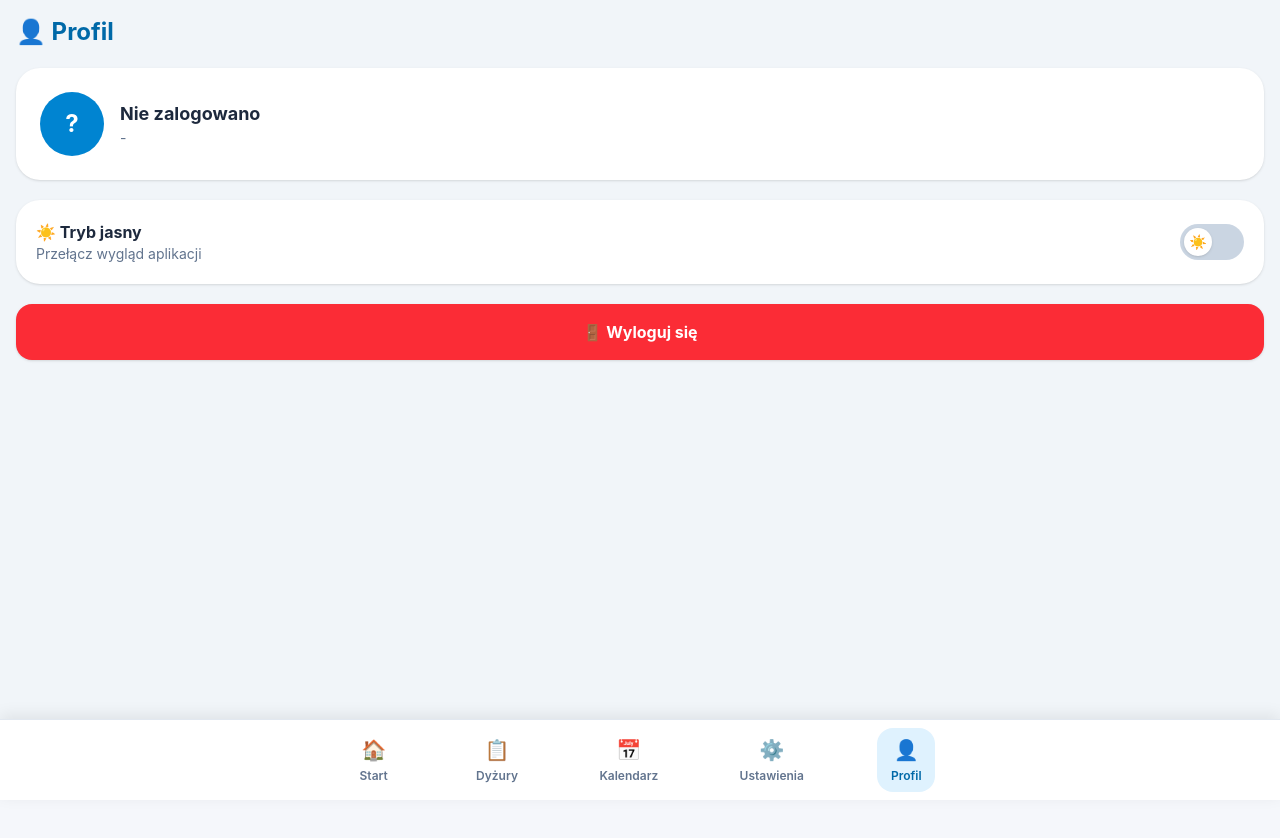
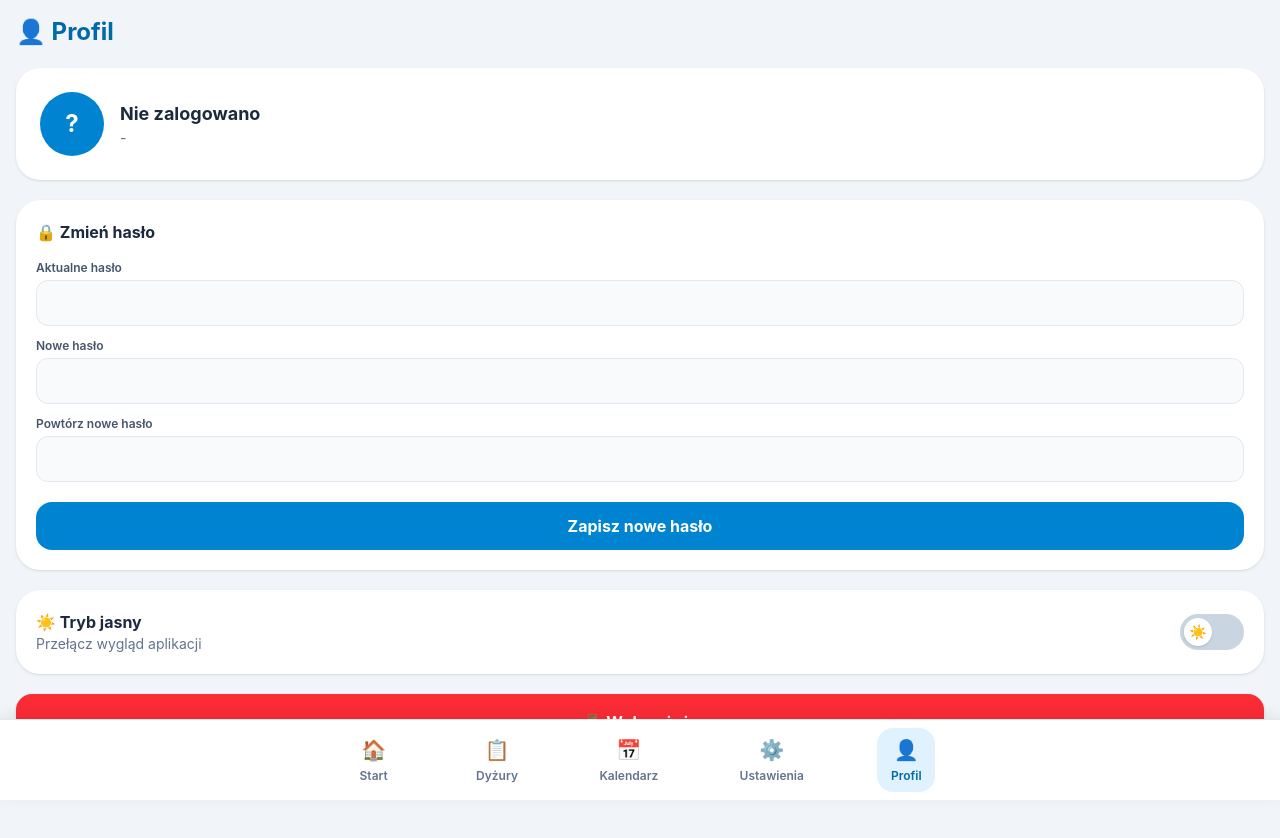
Before and after one commit to Julka616/nurse-pay, a React (Vite) app: page /profile in a window 1280 px wide. Shown: the top 838 px of the page. Before the commit the page ends 800 px from the top, so only its background shows below. Built offline with nearby package versions, Linux system fonts and the light colour scheme; no server answers.

Commit message:
Resetowanie hasła

```diff
--- a/src/pages/Profile.jsx
+++ b/src/pages/Profile.jsx
@@ -1,183 +1,217 @@
 import { useEffect, useState } from "react";
 import { useNavigate } from "react-router-dom";
 import { getTheme, setTheme as saveTheme } from "../utils/theme";
-
+import api from "../utils/api";
 
 function Profile() {
-
   const navigate = useNavigate();
 
   const [user, setUser] = useState(null);
-
   const [theme, setThemeState] = useState("light");
 
+  // Stany dla formularza zmiany hasła
+  const [currentPassword, setCurrentPassword] = useState("");
+  const [newPassword, setNewPassword] = useState("");
+  const [confirmPassword, setConfirmPassword] = useState("");
+
+  const [passwordMessage, setPasswordMessage] = useState("");
+  const [passwordError, setPasswordError] = useState("");
+  const [loading, setLoading] = useState(false);
 
   useEffect(() => {
-
     const savedUser =
-      JSON.parse(
-        localStorage.getItem("user")
-      ) || null;
+      JSON.parse(localStorage.getItem("user")) || null;
 
     setUser(savedUser);
-
     setThemeState(getTheme());
-
   }, []);
 
-
   const toggleTheme = () => {
-
-    const newTheme =
-      theme === "dark" ? "light" : "dark";
-
+    const newTheme = theme === "dark" ? "light" : "dark";
     saveTheme(newTheme);
-
     setThemeState(newTheme);
-
   };
 
+  const handleLogout = () => {
+    const confirmed = window.confirm("Czy na pewno chcesz się wylogować?");
+    if (!confirmed) return;
 
-  const handleLogout = () => {
+    localStorage.removeItem("token");
+    localStorage.removeItem("user");
+    navigate("/");
+  };
 
-    const confirmed = window.confirm(
-      "Czy na pewno chcesz się wylogować?"
-    );
+  const handleChangePassword = async (e) => {
+    e.preventDefault();
+    setPasswordMessage("");
+    setPasswordError("");
 
-    if (!confirmed) {
+    if (newPassword !== confirmPassword) {
+      setPasswordError("Nowe hasła nie są identyczne.");
       return;
     }
 
-    localStorage.removeItem("token");
-    localStorage.removeItem("user");
+    if (newPassword.length < 6) {
+      setPasswordError("Nowe hasło musi mieć co najmniej 6 znaków.");
+      return;
+    }
 
-    navigate("/");
+    try {
+      setLoading(true);
+      const res = await api.post("/auth/change-password", {
+        currentPassword,
+        newPassword
+      });
 
+      setPasswordMessage(res.data.message || "Hasło zostało zmienione.");
+      setCurrentPassword("");
+      setNewPassword("");
+      setConfirmPassword("");
+    } catch (err) {
+      setPasswordError(
+        err.response?.data?.message || "Nie udało się zmienić hasła."
+      );
+    } finally {
+      setLoading(false);
+    }
   };
 
-
-  const initials =
-    user
-      ? `${user.firstName?.[0] || ""}${user.lastName?.[0] || ""}`.toUpperCase()
-      : "?";
-
+  const initials = user
+    ? `${user.firstName?.[0] || ""}${user.lastName?.[0] || ""}`.toUpperCase()
+    : "?";
 
   return (
-
     <div className="min-h-screen bg-slate-100 dark:bg-slate-900 p-4 pb-24 transition-colors">
-
-
       <h1 className="text-2xl font-bold text-sky-700 dark:text-sky-400 mb-5">
-
         👤 Profil
-
       </h1>
 
-
-
+      {/* DANE UŻYTKOWNIKA */}
       <div className="bg-white dark:bg-slate-800 rounded-3xl shadow p-6 mb-5 flex items-center gap-4 transition-colors">
-
         <div className="w-16 h-16 rounded-full bg-sky-600 text-white flex items-center justify-center text-2xl font-bold shrink-0">
-
           {initials}
-
         </div>
 
         <div>
-
           <h2 className="text-lg font-bold text-slate-800 dark:text-white">
-
             {user
               ? `${user.firstName} ${user.lastName}`
               : "Nie zalogowano"}
-
           </h2>
 
           <p className="text-slate-500 dark:text-slate-400 text-sm">
-
             {user?.email || "-"}
-
           </p>
-
         </div>
-
       </div>
 
+      {/* SEKCJA ZMIANY HASŁA */}
+      <div className="bg-white dark:bg-slate-800 rounded-3xl shadow p-5 mb-5 transition-colors">
+        <h2 className="font-bold text-slate-800 dark:text-white mb-4">
+          🔒 Zmień hasło
+        </h2>
 
+        {passwordMessage && (
+          <div className="bg-emerald-100 dark:bg-emerald-950 text-emerald-700 dark:text-emerald-300 rounded-2xl p-3 mb-4 text-sm">
+            {passwordMessage}
+          </div>
+        )}
 
-      <div className="bg-white dark:bg-slate-800 rounded-3xl shadow p-5 mb-5 transition-colors">
+        {passwordError && (
+          <div className="bg-red-100 dark:bg-red-950 text-red-700 dark:text-red-300 rounded-2xl p-3 mb-4 text-sm">
+            {passwordError}
+          </div>
+        )}
 
-        <div className="flex items-center justify-between">
+        <form onSubmit={handleChangePassword} className="space-y-3">
+          <div>
+            <label className="block text-xs font-semibold text-slate-600 dark:text-slate-300 mb-1">
+              Aktualne hasło
+            </label>
+            <input
+              type="password"
+              value={currentPassword}
+              onChange={(e) => setCurrentPassword(e.target.value)}
+              required
+              className="w-full bg-slate-50 dark:bg-slate-700 text-slate-800 dark:text-white rounded-xl p-3 border border-slate-200 dark:border-slate-600 focus:outline-none focus:ring-2 focus:ring-sky-500 text-sm"
+            />
+          </div>
 
           <div>
+            <label className="block text-xs font-semibold text-slate-600 dark:text-slate-300 mb-1">
+              Nowe hasło
+            </label>
+            <input
+              type="password"
+              value={newPassword}
+              onChange={(e) => setNewPassword(e.target.value)}
+              required
+              className="w-full bg-slate-50 dark:bg-slate-700 text-slate-800 dark:text-white rounded-xl p-3 border border-slate-200 dark:border-slate-600 focus:outline-none focus:ring-2 focus:ring-sky-500 text-sm"
+            />
+          </div>
 
+          <div>
+            <label className="block text-xs font-semibold text-slate-600 dark:text-slate-300 mb-1">
+              Powtórz nowe hasło
+            </label>
+            <input
+              type="password"
+              value={confirmPassword}
+              onChange={(e) => setConfirmPassword(e.target.value)}
+              required
+              className="w-full bg-slate-50 dark:bg-slate-700 text-slate-800 dark:text-white rounded-xl p-3 border border-slate-200 dark:border-slate-600 focus:outline-none focus:ring-2 focus:ring-sky-500 text-sm"
+            />
+          </div>
+
+          <button
+            type="submit"
+            disabled={loading}
+            className="w-full bg-sky-600 hover:bg-sky-700 text-white font-bold py-3 rounded-2xl transition-colors disabled:opacity-50 mt-2"
+          >
+            {loading ? "Zapisywanie..." : "Zapisz nowe hasło"}
+          </button>
+        </form>
+      </div>
+
+      {/* MOTYW */}
+      <div className="bg-white dark:bg-slate-800 rounded-3xl shadow p-5 mb-5 transition-colors">
+        <div className="flex items-center justify-between">
+          <div>
             <h2 className="font-bold text-slate-800 dark:text-white">
-
               {theme === "dark" ? "🌙 Tryb ciemny" : "☀️ Tryb jasny"}
-
             </h2>
 
             <p className="text-slate-500 dark:text-slate-400 text-sm">
-
               Przełącz wygląd aplikacji
-
             </p>
-
           </div>
 
-
           <button
-
             type="button"
-
             onClick={toggleTheme}
-
             aria-label="Przełącz tryb ciemny"
-
             className={`
-
               w-16 h-9 rounded-full flex items-center px-1 transition-colors shrink-0
-
               ${theme === "dark" ? "bg-sky-600 justify-end" : "bg-slate-300 justify-start"}
-
             `}
-
           >
-
             <span className="w-7 h-7 rounded-full bg-white shadow flex items-center justify-center text-sm">
-
               {theme === "dark" ? "🌙" : "☀️"}
-
             </span>
-
           </button>
-
         </div>
-
       </div>
 
-
-
+      {/* WYLOGOWANIE */}
       <button
-
         type="button"
-
         onClick={handleLogout}
-
         className="w-full bg-red-500 text-white p-4 rounded-2xl font-bold shadow hover:bg-red-600 transition-colors"
-
       >
-
         🚪 Wyloguj się
-
       </button>
-
-
     </div>
-
   );
-
 }
 
-
 export default Profile;
```
Also changed, not shown: 1 other file (tests, documents, lock files or other folders).
